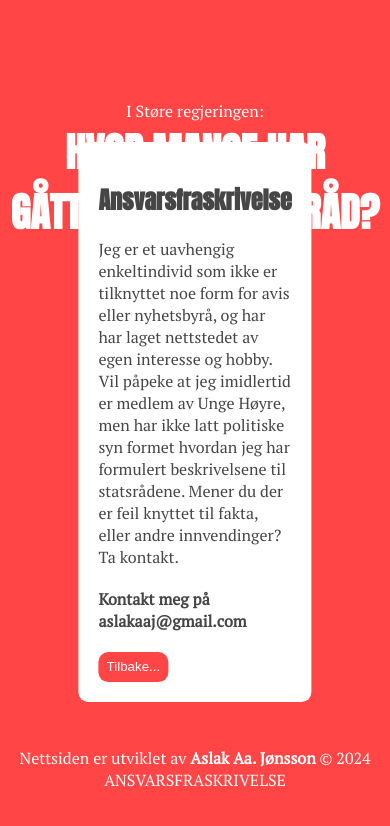
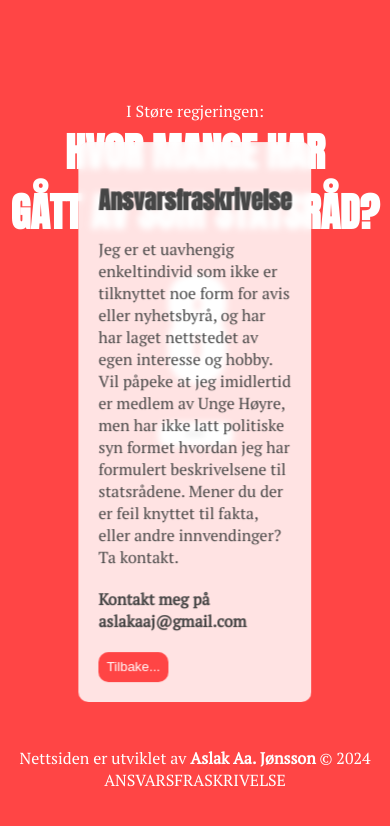
Before and after one commit to aslakaaj/Gaatt-av, a React (Create React App) app: page / in a window 390 px wide. Both pictures are taken after a click on the element "ANSVARSFRASKRIVELSE". Shown: the top 826 px of the page. Built offline with nearby package versions, Linux system fonts and the light colour scheme.

Commit message:
More responsive design

```diff
--- a/src/components/Disclaimer/Disclaimer.module.css
+++ b/src/components/Disclaimer/Disclaimer.module.css
@@ -1,5 +1,5 @@
 .disclaimer-box {
-    position: absolute;
+    position: fixed;
     left: 50%;
     top: 50%;
     transform: translate(-50%, -50%);
@@ -7,11 +7,13 @@
     max-width: 50rem;
     z-index: 100;
 
-    background-color: white;
+    background-color: rgba(255, 255, 255, 0.85);
     color: var(--dark-text-color);
 
     padding: 2rem;
     border-radius: 1rem;
+
+    backdrop-filter: blur(3px);
 }
 
 .contact a{
--- a/src/components/Header/MinisterInfoContainer.css
+++ b/src/components/Header/MinisterInfoContainer.css
@@ -26,3 +26,11 @@
     margin-top: 5rem;
   }
 }
+
+@media only screen and (max-width: 76.8rem) {
+  @keyframes onCreate {
+    to {
+      max-width: fit-content;
+    }
+  }
+}
--- a/src/components/Header/MinisterItem.module.css
+++ b/src/components/Header/MinisterItem.module.css
@@ -36,3 +36,18 @@ li + li {
     grid-column-start: 2;
     text-align: right;
 }
+
+@media only screen and (max-width: 60rem) {
+    .item {
+        display: flex;
+        flex-direction: row;
+        flex-wrap: wrap;
+        justify-content: center;
+        height: auto;
+    }
+
+    .column-right{
+        margin-top: 1rem;
+        text-align: center;
+    }
+  }
```
